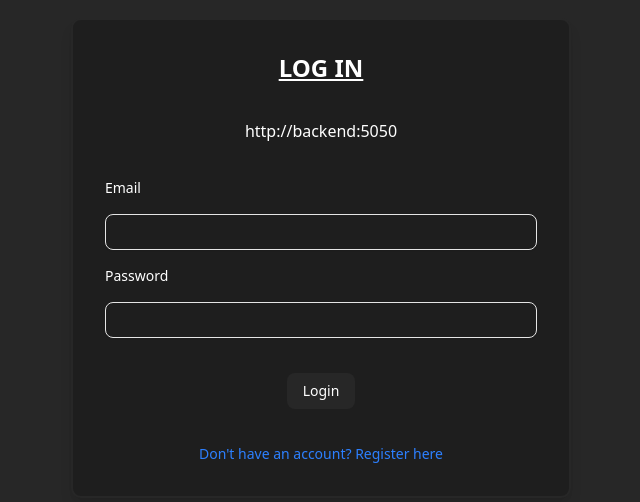
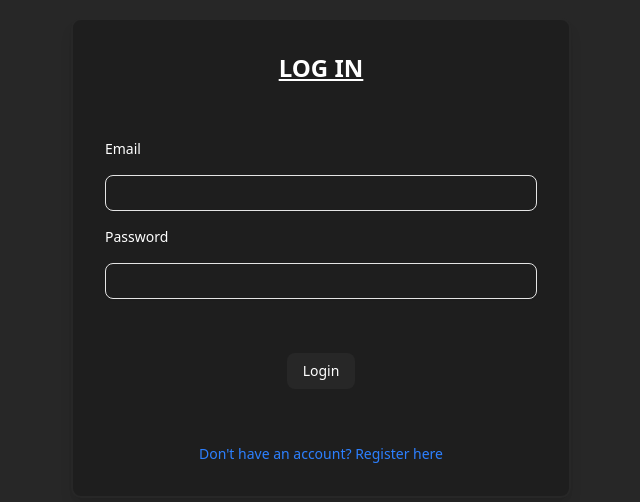
Before and after one commit to alexreynlds/software-engineering, a React (Vite) app in the folder frontend/: page / in a window 1280 px wide. Shown: the part 142-644 px from the top of the page, without its empty margins (319-959 px from the left). Built offline with nearby package versions, Linux system fonts and the light colour scheme; no server answers.

Commit message:
+ Minor change

```diff
--- a/frontend/src/LoginPage.tsx
+++ b/frontend/src/LoginPage.tsx
@@ -108,7 +108,6 @@ function LoginPage() {
           className="flex h-[60%] min-w-[500px] flex-col items-center justify-between rounded-lg border-2 border-[#272727] bg-[#1e1e1e] p-8 shadow-lg"
         >
           <h1 className="text-2xl font-bold underline">LOG IN</h1>
-          <p>{API_BASE}</p>
           <div className="flex w-full flex-col gap-4">
             <Label htmlFor="email" className="text-sm font-medium">
               Email
```
